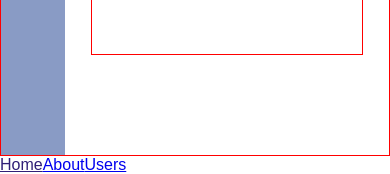
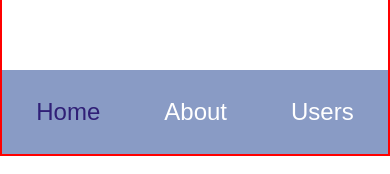
Before and after one commit to meenarh/Assignment2, a React (Create React App) app: page / in a window 390 px wide. Shown: the part 688-862 px from the top of the page. Built offline with nearby package versions, Linux system fonts and the light colour scheme; a web font is replaced by a local one.

Commit message:
Update App.css
styled the mobile navbar component

```diff
--- a/src/App.css
+++ b/src/App.css
@@ -13,17 +13,23 @@ body{
   font-family: 'Product sans', sans-serif;
 }
 
+.wrapper{
+  width:100%;
+  height: 100vh;
+  border: 2px solid red;
+}
+
 /* Home page */
  .home {
   display: flex;
-  /* margin: auto; */
-  border:1px solid red;
-  width: 100%;
-  height: 100vh;
+  /* border:1px solid red; */
+  height: 90%;
+
 }
-
+/*Side bar desktop*/
 .nav{
   display: flex;
+  display: none;
   flex: 0 1 14%;
   justify-content: center;
   /* border: 1px solid red; */
@@ -43,11 +49,37 @@ body{
   color: #fff;
   /* font-weight: bold; */
 }
+
+/* Sidebar mobile/tablet view */
+.nav-mobile{
+  display: flex;
+  justify-content: space-around;
+  gap: 3rem;
+  padding: 1.5rem;
+  /* border: 1px solid red; */
+  height: 10%;
+  background: #899bc5;
+
+}
+
+.nav-links-mobile{
+  display: flex;
+  gap: 4rem;
+  margin: auto;
+
+}
+.link-mobile{
+  text-decoration: none;
+  font-size: 1.5rem;
+  color: #fff;
+}
+
+
 .info-home{
   width:70% ;
   margin:  100px auto;
   text-align: center;
-  border:1px solid red;
+  /* border:1px solid red; */
 }
 
 .info-home h3{
@@ -90,7 +122,7 @@ img{
   display: flex;
   flex: 0 1 70%;
   gap:48px;
-  border: 1px solid black;
+  /* border: 1px solid black; */
   height:auto;
   max-width: 650px;
   margin: 100px auto;
@@ -100,8 +132,9 @@ img{
 
 .about-info{
   width: 50%;
-  height: 50%;
+  /* height: 50%; */
   flex-direction: column;
+  /* border: 1px solid red; */
 
 }
 
@@ -112,20 +145,25 @@ img{
 }
 
 .about-info p{
-font-size: 1rem;
+height:40%;
+/* border: 1px solid red; */
+font-size: 1.0rem;
 color: #516081;
 text-align: justify;
 }
 
 .about-image{
-  width: 50%;
-  height: 55%;
+  display: flex;
+  flex: 0 1 50%;
+  height: 50%;
 }
 img{
   width: 100%;
 }
 
+@media only screen and (max-width: 750px) {
 
+}
 
 /* User page */
 
```
